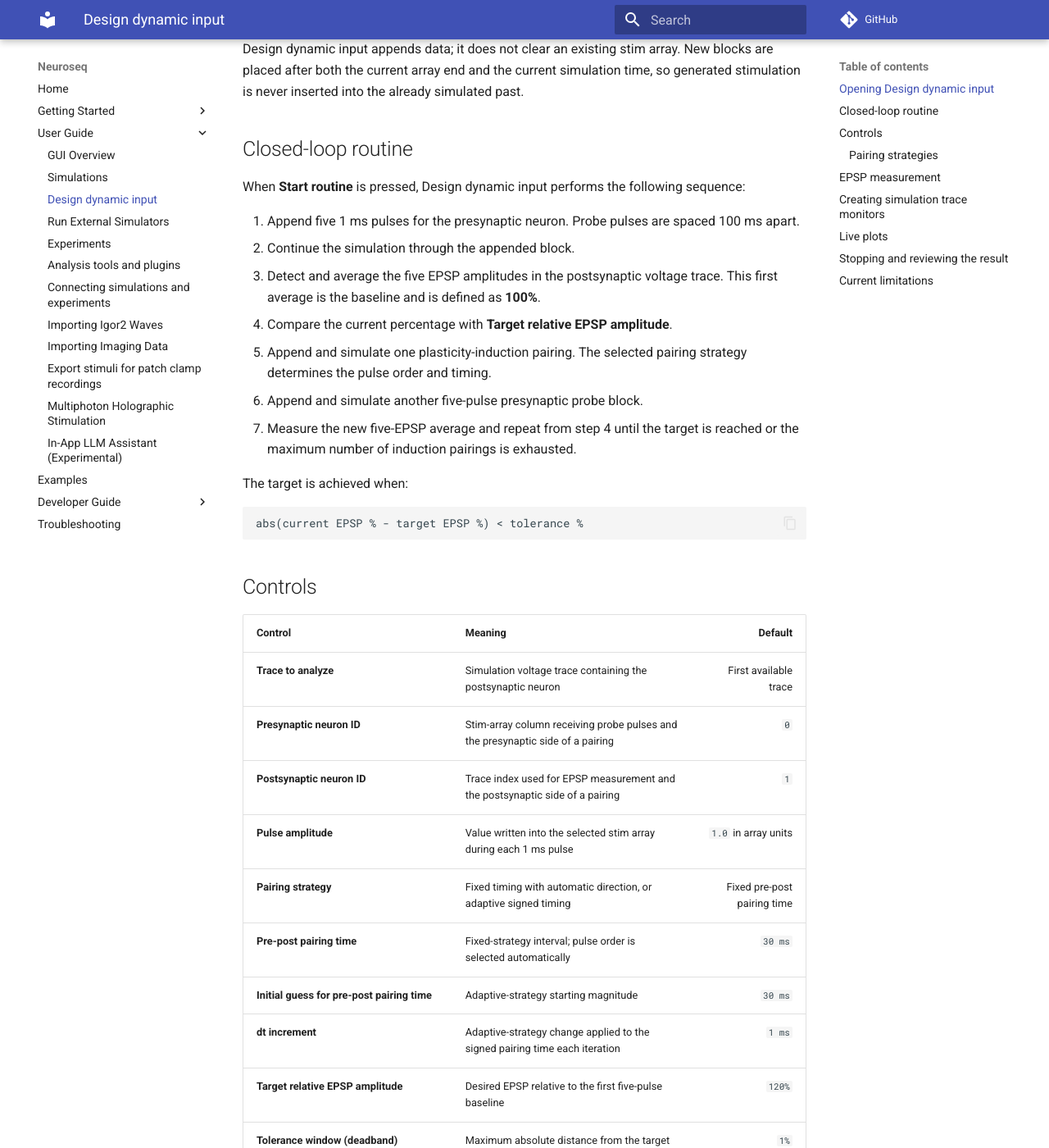
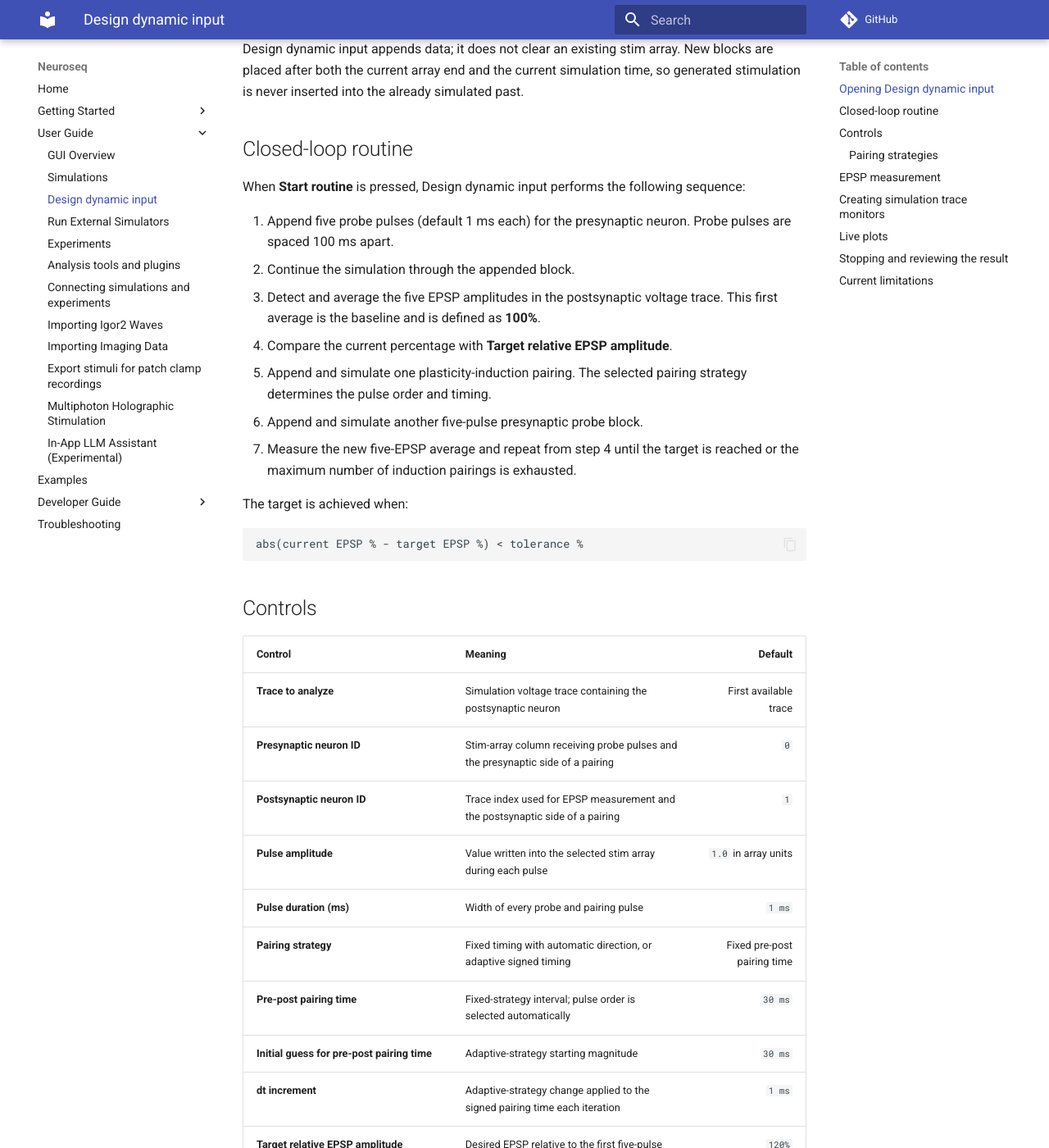
Before and after one commit to neuroseq/neuroseq, an MkDocs documentation site: the page built from docs/user_guide/input_designer.md, in a window 1280 px wide and 1400 px high, scrolled down 887 px. Shown: the whole window at 82% size. Built offline with MkDocs 1.6.1 and Material for MkDocs 9.7.7, drawn with Linux system fonts in a browser that asks for light colours; comment, search, counter and statistics services are not loaded; some of the changed text lies outside the part shown.

Commit message:
add configurable pulse duration to the Targeted STDP routine
Replace the hard-coded 1 ms pulse width with a "Pulse duration (ms)" spin box
(default 1 ms) used for both the probe pulses and the pairing pulses. Update
the documentation control table and wording, and cover the new field with a
test.

Co-Authored-By: Claude Opus 4.8 (1M context) <noreply@anthropic.com>

```diff
--- a/docs/user_guide/input_designer.md
+++ b/docs/user_guide/input_designer.md
@@ -41,8 +41,8 @@ past.
 When **Start routine** is pressed, Design dynamic input performs the following
 sequence:
 
-1. Append five 1 ms pulses for the presynaptic neuron. Probe pulses are spaced
-   100 ms apart.
+1. Append five probe pulses (default 1 ms each) for the presynaptic neuron.
+   Probe pulses are spaced 100 ms apart.
 2. Continue the simulation through the appended block.
 3. Detect and average the five EPSP amplitudes in the postsynaptic voltage
    trace. This first average is the baseline and is defined as **100%**.
@@ -67,7 +67,8 @@ abs(current EPSP % - target EPSP %) < tolerance %
 | **Trace to analyze**                                                     | Simulation voltage trace containing the postsynaptic neuron                    |       First available trace |
 | **Presynaptic neuron ID**                                                | Stim-array column receiving probe pulses and the presynaptic side of a pairing |                         `0` |
 | **Postsynaptic neuron ID**                                               | Trace index used for EPSP measurement and the postsynaptic side of a pairing   |                         `1` |
-| **Pulse amplitude**                                                      | Value written into the selected stim array during each 1 ms pulse              |        `1.0` in array units |
+| **Pulse amplitude**                                                      | Value written into the selected stim array during each pulse                   |        `1.0` in array units |
+| **Pulse duration (ms)**                                                  | Width of every probe and pairing pulse                                         |                      `1 ms` |
 | **Pairing strategy**                                                     | Fixed timing with automatic direction, or adaptive signed timing               | Fixed pre-post pairing time |
 | **Pre-post pairing time**                                                | Fixed-strategy interval; pulse order is selected automatically                 |                     `30 ms` |
 | **Initial guess for pre-post pairing time**                              | Adaptive-strategy starting magnitude                                           |                     `30 ms` |
@@ -168,7 +169,8 @@ direction, termination, and errors.
 - The routine currently supports the built-in Brian2 simulation path.
 - The decision policy assumes excitatory EPSPs and an STDP model in which
   pre-before-post potentiates and post-before-pre depresses.
-- Probe timing is fixed to five 1 ms pulses at 100 ms intervals.
+- Probe timing is fixed to five pulses (of configurable duration) at 100 ms
+  intervals.
 - Only one selected stim array is modified, although NeuroSeq pads other arrays
   as needed to maintain a compatible project timeline.
 - EPSP detection requires a voltage `TraceData` object and a detectable response
```
Also changed, not shown: 2 other files.
